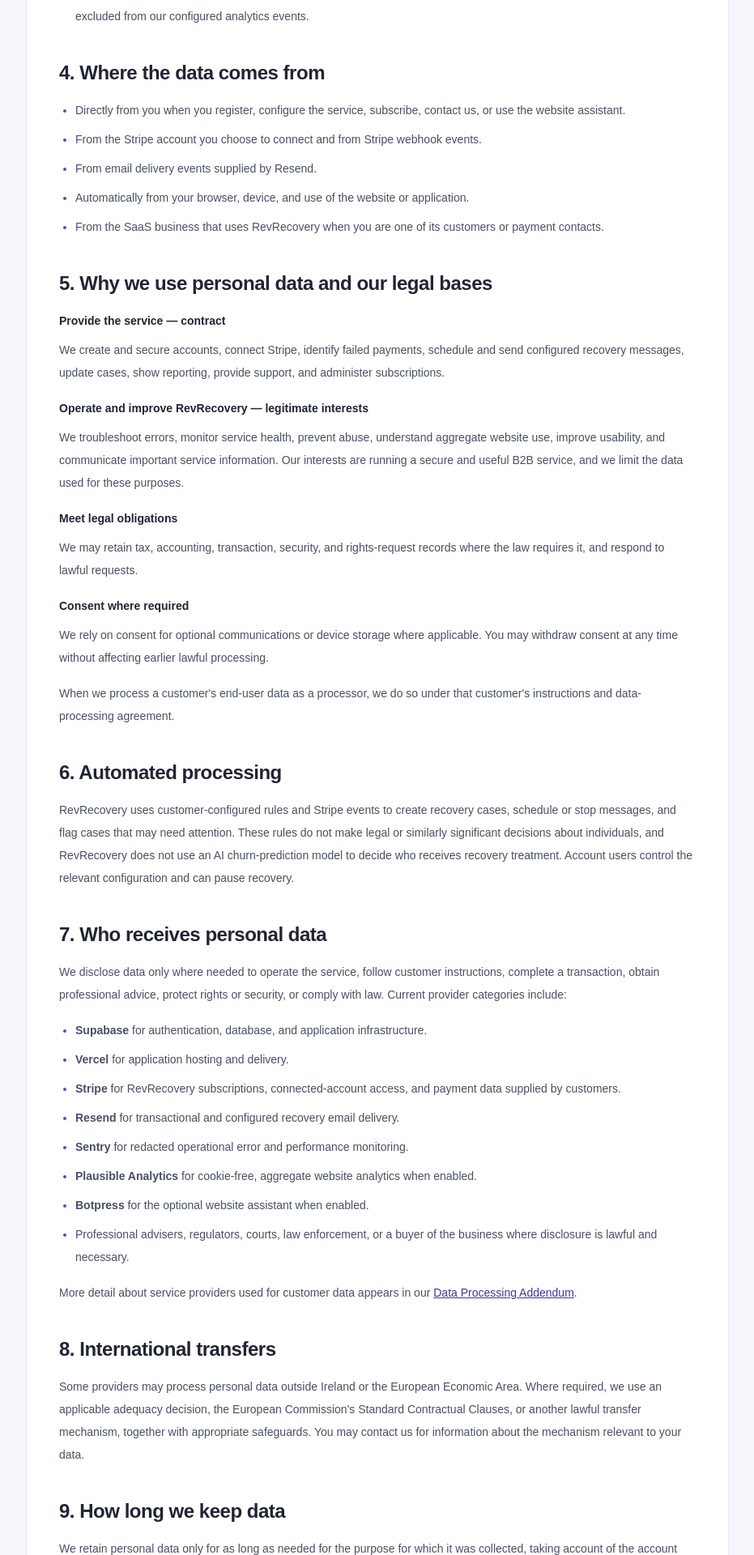
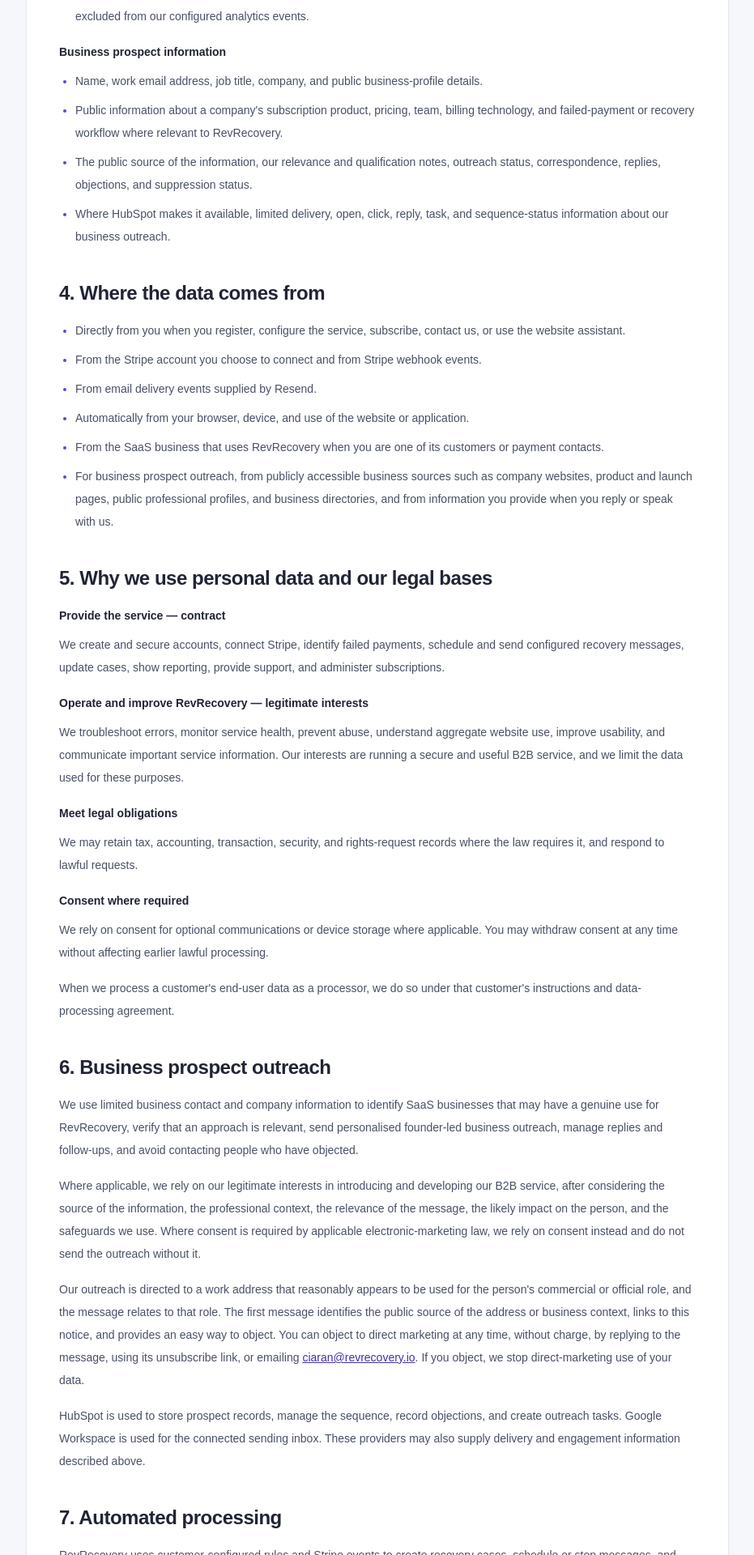
Before and after one commit to ciaranriordan03-maker/RevRecovery-Saas, a Next.js app: page /privacy in a window 1280 px wide. Shown: the part 1840-3760 px from the top of the page at 81% size, without its empty margins (298-1229 px from the left). Built offline with nearby package versions, Linux system fonts and the light colour scheme; no server answers; a web font is replaced by a local one.

Commit message:
Add prospect outreach privacy disclosures

```diff
--- a/app/privacy/page.tsx
+++ b/app/privacy/page.tsx
@@ -74,6 +74,15 @@ export default function PrivacyPage() {
             <li>Privacy-friendly website analytics such as page paths, referral source, browser or device category, approximate location, and fixed event categories. Query strings, URL fragments, customer records, payment details, and calculator inputs are excluded from our configured analytics events.</li>
           </LegalList>
         </LegalSubsection>
+
+        <LegalSubsection title="Business prospect information">
+          <LegalList>
+            <li>Name, work email address, job title, company, and public business-profile details.</li>
+            <li>Public information about a company's subscription product, pricing, team, billing technology, and failed-payment or recovery workflow where relevant to RevRecovery.</li>
+            <li>The public source of the information, our relevance and qualification notes, outreach status, correspondence, replies, objections, and suppression status.</li>
+            <li>Where HubSpot makes it available, limited delivery, open, click, reply, task, and sequence-status information about our business outreach.</li>
+          </LegalList>
+        </LegalSubsection>
       </LegalSection>
 
       <LegalSection title="4. Where the data comes from">
@@ -83,6 +92,7 @@ export default function PrivacyPage() {
           <li>From email delivery events supplied by Resend.</li>
           <li>Automatically from your browser, device, and use of the website or application.</li>
           <li>From the SaaS business that uses RevRecovery when you are one of its customers or payment contacts.</li>
+          <li>For business prospect outreach, from publicly accessible business sources such as company websites, product and launch pages, public professional profiles, and business directories, and from information you provide when you reply or speak with us.</li>
         </LegalList>
       </LegalSection>
 
@@ -102,13 +112,28 @@ export default function PrivacyPage() {
         <p>When we process a customer's end-user data as a processor, we do so under that customer's instructions and data-processing agreement.</p>
       </LegalSection>
 
-      <LegalSection title="6. Automated processing">
+      <LegalSection title="6. Business prospect outreach">
+        <p>
+          We use limited business contact and company information to identify SaaS businesses that may have a genuine use for RevRecovery, verify that an approach is relevant, send personalised founder-led business outreach, manage replies and follow-ups, and avoid contacting people who have objected.
+        </p>
+        <p>
+          Where applicable, we rely on our legitimate interests in introducing and developing our B2B service, after considering the source of the information, the professional context, the relevance of the message, the likely impact on the person, and the safeguards we use. Where consent is required by applicable electronic-marketing law, we rely on consent instead and do not send the outreach without it.
+        </p>
+        <p>
+          Our outreach is directed to a work address that reasonably appears to be used for the person's commercial or official role, and the message relates to that role. The first message identifies the public source of the address or business context, links to this notice, and provides an easy way to object. You can object to direct marketing at any time, without charge, by replying to the message, using its unsubscribe link, or emailing <a className="font-medium text-[var(--primary-text)] underline" href={`mailto:${LEGAL_CONTACT_EMAIL}`}>{LEGAL_CONTACT_EMAIL}</a>. If you object, we stop direct-marketing use of your data.
+        </p>
+        <p>
+          HubSpot is used to store prospect records, manage the sequence, record objections, and create outreach tasks. Google Workspace is used for the connected sending inbox. These providers may also supply delivery and engagement information described above.
+        </p>
+      </LegalSection>
+
+      <LegalSection title="7. Automated processing">
         <p>
           RevRecovery uses customer-configured rules and Stripe events to create recovery cases, schedule or stop messages, and flag cases that may need attention. These rules do not make legal or similarly significant decisions about individuals, and RevRecovery does not use an AI churn-prediction model to decide who receives recovery treatment. Account users control the relevant configuration and can pause recovery.
         </p>
       </LegalSection>
 
-      <LegalSection title="7. Who receives personal data">
+      <LegalSection title="8. Who receives personal data">
         <p>We disclose data only where needed to operate the service, follow customer instructions, complete a transaction, obtain professional advice, protect rights or security, or comply with law. Current provider categories include:</p>
         <LegalList>
           <li><strong>Supabase</strong> for authentication, database, and application infrastructure.</li>
@@ -118,50 +143,55 @@ export default function PrivacyPage() {
           <li><strong>Sentry</strong> for redacted operational error and performance monitoring.</li>
           <li><strong>Plausible Analytics</strong> for cookie-free, aggregate website analytics when enabled.</li>
           <li><strong>Botpress</strong> for the optional website assistant when enabled.</li>
+          <li><strong>HubSpot</strong> for business prospect records, outreach sequences, tasks, objections, and related delivery or engagement records.</li>
+          <li><strong>Google Workspace</strong> for the connected business inbox used to send and receive prospect outreach.</li>
           <li>Professional advisers, regulators, courts, law enforcement, or a buyer of the business where disclosure is lawful and necessary.</li>
         </LegalList>
         <p>More detail about service providers used for customer data appears in our <Link className="font-medium text-[var(--primary-text)] underline" href="/data-processing">Data Processing Addendum</Link>.</p>
       </LegalSection>
 
-      <LegalSection title="8. International transfers">
+      <LegalSection title="9. International transfers">
         <p>
-          Some providers may process personal data outside Ireland or the European Economic Area. Where required, we use an applicable adequacy decision, the European Commission's Standard Contractual Clauses, or another lawful transfer mechanism, together with appropriate safeguards. You may contact us for information about the mechanism relevant to your data.
+          Some providers, including HubSpot and Google Workspace, may process personal data outside Ireland or the European Economic Area through their service locations or group companies. Where required, we use an applicable adequacy decision, the European Commission's Standard Contractual Clauses, or another lawful transfer mechanism, together with appropriate safeguards. You may contact us for information about the mechanism relevant to your data.
         </p>
       </LegalSection>
 
-      <LegalSection title="9. How long we keep data">
+      <LegalSection title="10. How long we keep data">
         <p>We retain personal data only for as long as needed for the purpose for which it was collected, taking account of the account relationship, customer instructions, security needs, dispute and audit requirements, and legal obligations.</p>
         <LegalList>
           <li>Account and service data is generally kept while the account is active and for a limited period after closure to complete deletion, resolve disputes, and meet legal obligations.</li>
           <li>Recovery records and audit evidence are kept according to the customer's instructions and the period reasonably needed to provide reporting, prevent duplicate delivery, and demonstrate what occurred.</li>
           <li>Transaction and accounting records may be retained for the period required by tax and company law.</li>
           <li>Security, webhook, delivery, and error records are kept for limited operational periods unless a longer period is needed to investigate an incident or legal claim.</li>
+          <li>Business prospect records are kept while we assess relevance, conduct limited outreach, manage a response, or reasonably need the record for follow-up and compliance. We review those records and delete or minimise them when the prospect is no longer relevant or the purpose has ended.</li>
+          <li>If someone objects or unsubscribes, we retain a minimal suppression record, such as the work email address and the date and scope of the objection, for as long as reasonably necessary to honour the request and demonstrate compliance. We do not use that suppression record to continue marketing.</li>
           <li>Provider backups may retain deleted data temporarily until their normal backup cycle completes.</li>
         </LegalList>
         <p>Customers may contact us to request account closure or discuss deletion and export options. We will provide more specific retention information where required for a rights request.</p>
       </LegalSection>
 
-      <LegalSection title="10. Security">
+      <LegalSection title="11. Security">
         <p>
           We use access controls, row-level data policies, encrypted transport, encrypted Stripe connection tokens, signed webhook verification, least-privilege service access, delivery safeguards, and operational monitoring designed to protect personal data. No system is completely secure, so customers must also protect their login credentials and connected accounts.
         </p>
       </LegalSection>
 
-      <LegalSection title="11. Your data-protection rights">
+      <LegalSection title="12. Your data-protection rights">
         <p>Depending on the law and context, you may have rights to access, correct, erase, restrict or object to processing, and receive portable data. You may also withdraw consent where consent is the basis used.</p>
+        <p>If we use your data for direct marketing, you have an absolute right to object at any time. Once you object, we stop using your data for direct marketing and keep only the limited information needed to honour your choice.</p>
         <p>Send a request to <a className="font-medium text-[var(--primary-text)] underline" href={`mailto:${LEGAL_CONTACT_EMAIL}`}>{LEGAL_CONTACT_EMAIL}</a>. We may need to verify your identity. If RevRecovery processes the data only for one of our business customers, we may refer the request to that customer and assist it.</p>
         <p>You may complain to the Irish Data Protection Commission at <a className="font-medium text-[var(--primary-text)] underline" href="https://www.dataprotection.ie/" rel="noreferrer" target="_blank">dataprotection.ie</a>, or to the supervisory authority where you live or work.</p>
       </LegalSection>
 
-      <LegalSection title="12. Cookies and browser storage">
+      <LegalSection title="13. Cookies and browser storage">
         <p>RevRecovery uses essential authentication and security storage, cookie-free Plausible analytics when configured, and browser storage associated with the optional website assistant. Our <Link className="font-medium text-[var(--primary-text)] underline" href="/cookies">Cookie Notice</Link> explains these technologies and your choices.</p>
       </LegalSection>
 
-      <LegalSection title="13. Children">
+      <LegalSection title="14. Children">
         <p>RevRecovery is a business service and is not directed to children. You must be at least 18 and able to enter a business contract to create an account.</p>
       </LegalSection>
 
-      <LegalSection title="14. Changes and contact">
+      <LegalSection title="15. Changes and contact">
         <p>We may update this notice as the service or law changes. We will post the new date and provide additional notice where a material change requires it.</p>
         <p>Contact: <a className="font-medium text-[var(--primary-text)] underline" href={`mailto:${LEGAL_CONTACT_EMAIL}`}>{LEGAL_CONTACT_EMAIL}</a>, or write to {LEGAL_OPERATOR_NAME}, {LEGAL_POSTAL_ADDRESS}.</p>
       </LegalSection>
```
Also changed, not shown: 1 other file (tests, documents, lock files or other folders).
